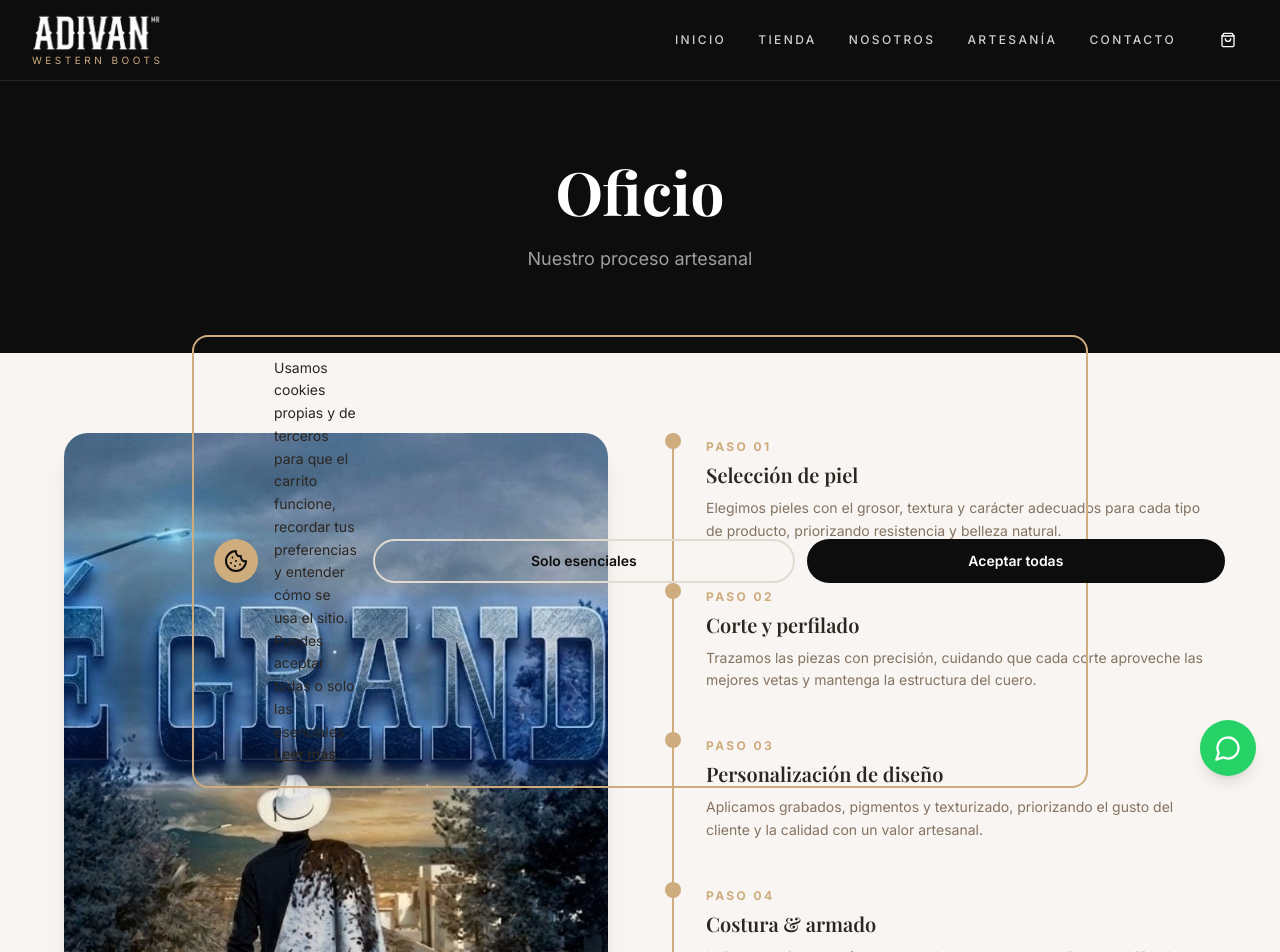
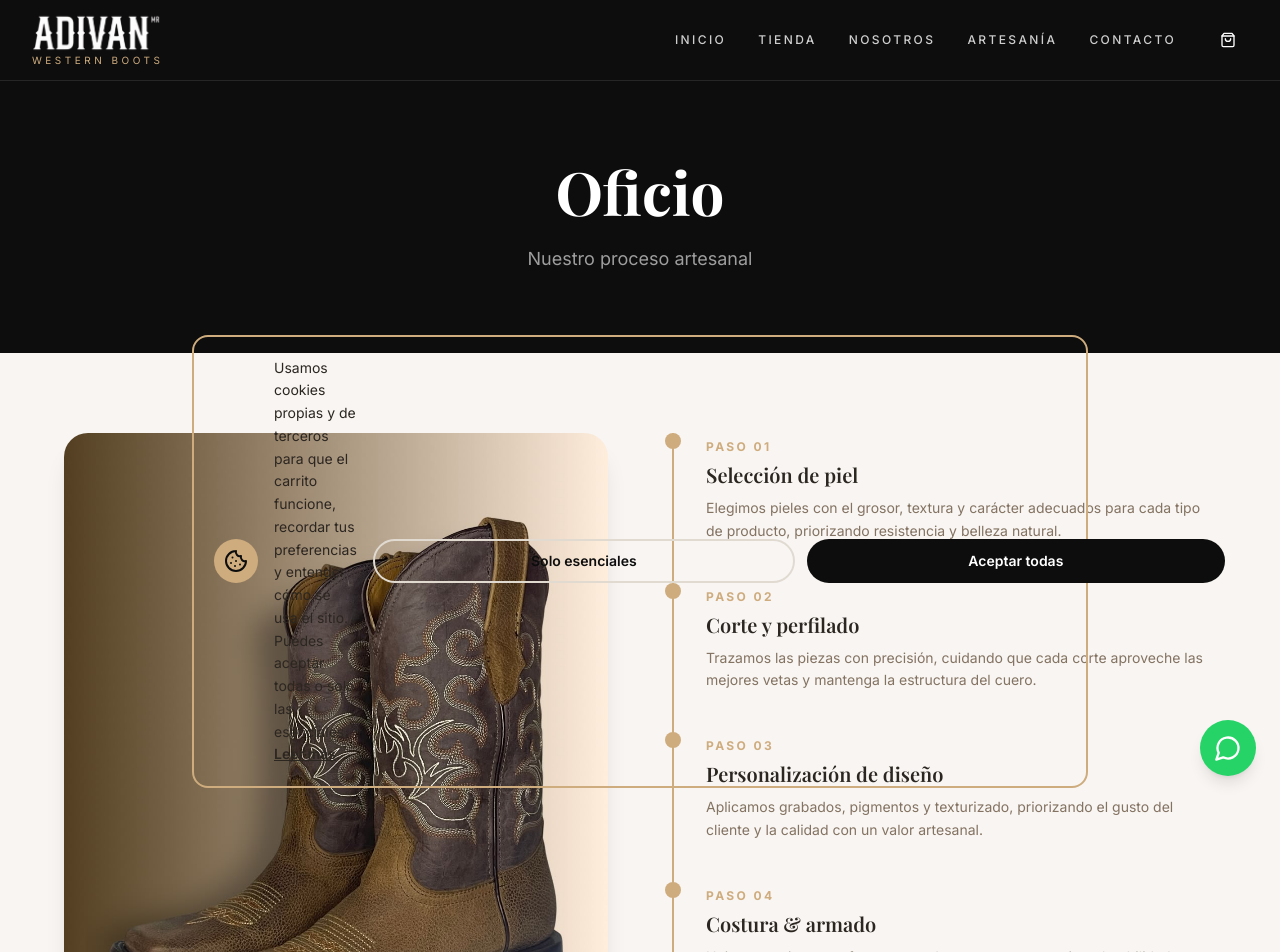
Before and after one commit to aguinagaangel595-eng/adivan-western-boots_, a React (Vite) app: page /craftsmanship in a window 1280 px wide. Shown: the top 952 px of the page. Built offline with nearby package versions, Linux system fonts and the light colour scheme; the HTML template or start-up script is replaced by a standard one.

Commit message:
Swap Craftsmanship page image with Contact page image
Sé Grande fits the Contact page's 16:9 box cleanly; the Rodeo Café
Enmielado boot photo fits the Craftsmanship page's 4:5 box better
than Sé Grande did, avoiding the awkward crop on its baked-in text.

```diff
--- a/src/pages/Contact.tsx
+++ b/src/pages/Contact.tsx
@@ -44,7 +44,7 @@ const Contact = () => {
               {/* Left: Info */}
               <div>
                 <div className="aspect-video overflow-hidden rounded-2xl shadow-xl mb-8">
-                  <img src="/Rodeo-cafe-enmielado-1.jpeg" alt="Botas ADIVAN hechas a mano" className="w-full h-full object-cover" />
+                  <img src="/se-grande.jpeg" alt="Botas ADIVAN hechas a mano" className="w-full h-full object-cover" />
                 </div>
                 <p className="text-foreground leading-relaxed mb-8">
                   ¿Buscas una talla especial, un par para mayoreo o una colaboración con tu tienda?
--- a/src/pages/Craftsmanship.tsx
+++ b/src/pages/Craftsmanship.tsx
@@ -1,7 +1,6 @@
 import Header from "@/components/Header";
 import Footer from "@/components/Footer";
 import { motion } from "framer-motion";
-import craftsmanshipHands from "@/assets/se-grande.jpeg";
 
 const gallery = [
   { src: "/coco-papada.jpg", alt: "Detalle de piel grabada tipo cocodrilo" },
@@ -47,7 +46,7 @@ const Craftsmanship = () => {
                 transition={{ duration: 0.6, ease: "easeOut" }}
               >
                 <div className="aspect-[4/5] overflow-hidden rounded-3xl shadow-xl mb-8">
-                  <img src={craftsmanshipHands} alt="Artesano cortando piel a mano" className="w-full h-full object-cover" />
+                  <img src="/Rodeo-cafe-enmielado-1.jpeg" alt="Artesano cortando piel a mano" className="w-full h-full object-cover" />
                 </div>
                 <p className="text-muted-foreground leading-relaxed">
                   Detrás de cada pieza ADIVAN hay manos expertas, herramientas de taller y un respeto profundo
```
Also changed, not shown: public/se-grande.jpeg (added).
